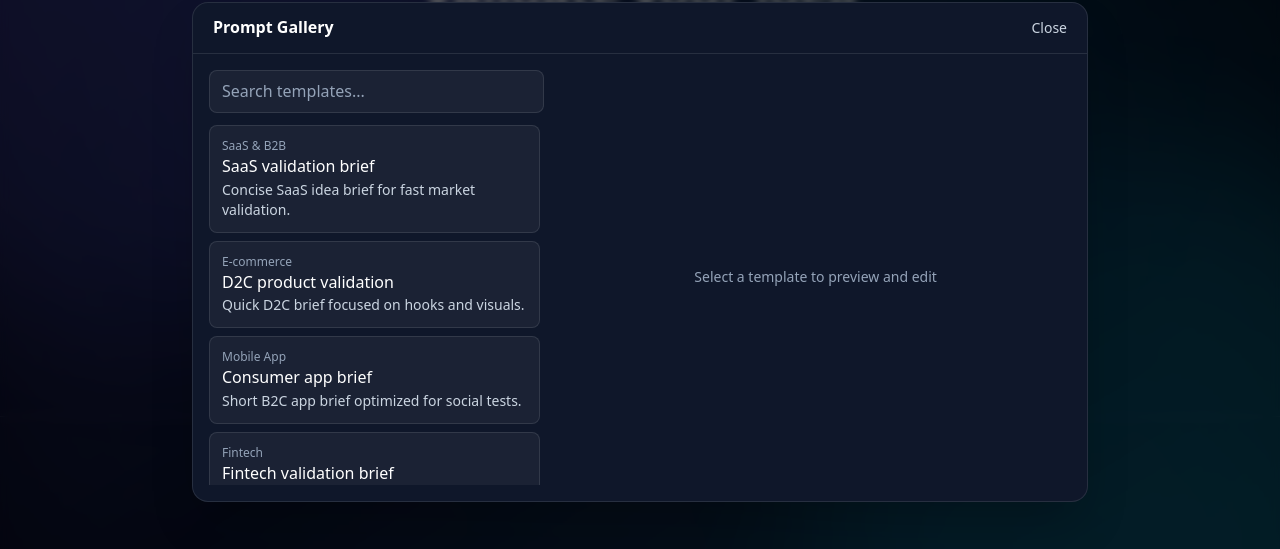
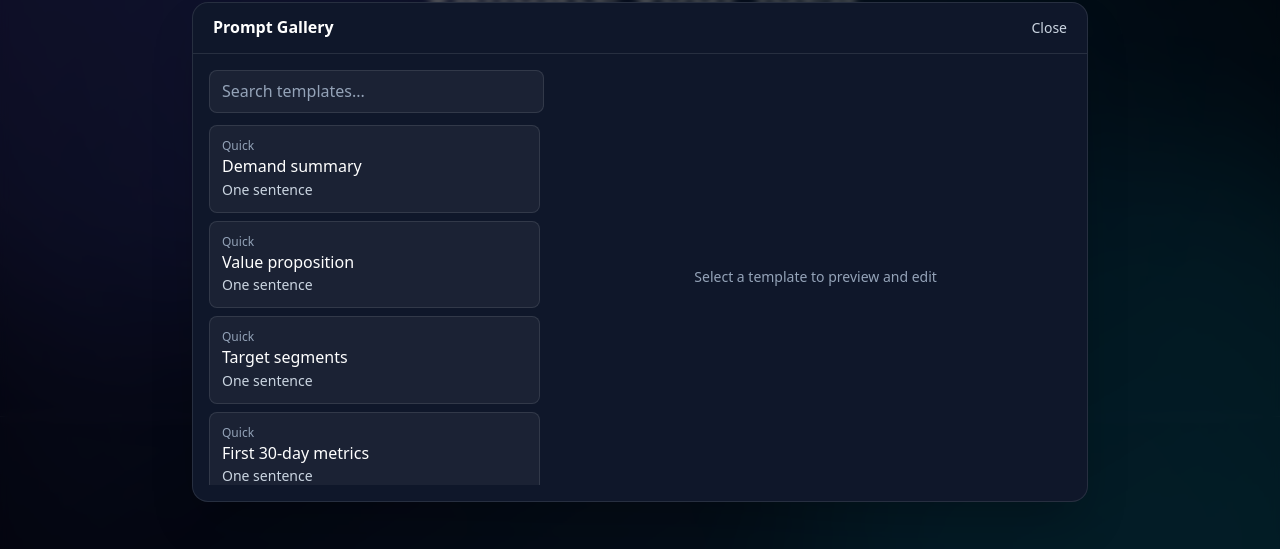
Before and after one commit to kptbarbarossa/validationly, a React (Vite) app: page / in a window 1280 px wide. Both pictures are taken after a click on the button "Prompt Gallery". Shown: the part 148-697 px from the top of the page. Built offline with nearby package versions, Linux system fonts and the light colour scheme; no server answers.

Commit message:
Prompt Gallery simplified to one-line prompts in modal; remove gallery block from ResultsPage; keep dark mode dashboard

```diff
--- a/src/components/PromptGallery.tsx
+++ b/src/components/PromptGallery.tsx
@@ -16,6 +16,20 @@ type PromptTemplate = {
 };
 
 const TEMPLATES: PromptTemplate[] = [
+    { id: 'ol-en-1', category: 'Quick', title: 'Demand summary', description: 'One sentence', content: 'Summarize market demand in one sentence for: {idea}', tags: ['one-liner'] },
+    { id: 'ol-en-2', category: 'Quick', title: 'Value proposition', description: 'One sentence', content: 'Write a one‑sentence value proposition for this idea', tags: ['one-liner'] },
+    { id: 'ol-en-3', category: 'Quick', title: 'Target segments', description: 'One sentence', content: 'List 3 target customer segments in one line', tags: ['one-liner'] },
+    { id: 'ol-en-4', category: 'Quick', title: 'First 30‑day metrics', description: 'One sentence', content: 'Give 3 metrics to validate in the first 30 days', tags: ['one-liner'] },
+    { id: 'ol-en-5', category: 'Quick', title: 'Acquisition channels', description: 'One sentence', content: 'Suggest 3 high‑impact acquisition channels', tags: ['one-liner'] },
+    { id: 'ol-en-6', category: 'Quick', title: 'Investor pitch', description: 'One sentence', content: 'Write a one‑sentence investor pitch for this idea', tags: ['one-liner'] },
+    { id: 'ol-en-7', category: 'Quick', title: 'Risks', description: 'One sentence', content: 'List 3 primary risks in one line', tags: ['one-liner'] },
+    { id: 'ol-tr-1', category: 'Hızlı', title: 'Talep özeti', description: 'Tek cümle', content: 'Bu fikrin pazar talebini tek cümlede özetle: {fikir}', tags: ['tek-cumle'] },
+    { id: 'ol-tr-2', category: 'Hızlı', title: 'Değer önerisi', description: 'Tek cümle', content: 'Bu fikrin 1 cümlelik değer önerisini yaz', tags: ['tek-cumle'] },
+    { id: 'ol-tr-3', category: 'Hızlı', title: 'Hedef segmentler', description: 'Tek cümle', content: '3 hedef müşteri segmentini tek cümlede listele', tags: ['tek-cumle'] },
+    { id: 'ol-tr-4', category: 'Hızlı', title: 'İlk 30 gün metrikleri', description: 'Tek cümle', content: 'İlk 30 günde test edilmesi gereken 3 metriği yaz', tags: ['tek-cumle'] },
+    { id: 'ol-tr-5', category: 'Hızlı', title: 'Edinim kanalları', description: 'Tek cümle', content: 'En yüksek etkili 3 edinim kanalını tek cümlede öner', tags: ['tek-cumle'] },
+    { id: 'ol-tr-6', category: 'Hızlı', title: 'Yatırımcı pitch', description: 'Tek cümle', content: 'Bu fikir için 1 cümlelik yatırımcı pitch yaz', tags: ['tek-cumle'] },
+    { id: 'ol-tr-7', category: 'Hızlı', title: 'Riskler', description: 'Tek cümle', content: 'Bu fikrin 3 ana riskini tek cümlede yaz', tags: ['tek-cumle'] },
 	{
 		id: 'saas-b2b-basic',
 		category: 'SaaS & B2B',
--- a/src/pages/ResultsPage.tsx
+++ b/src/pages/ResultsPage.tsx
@@ -318,37 +318,6 @@ export default function ResultsPage() {
                         </div>
                     )}
 
-                    {/* Prompt Gallery - One-line prompts */}
-                    <div className="mb-8">
-                        <h2 className="text-xl font-semibold text-white mb-6 flex items-center justify-between">
-                            <span className="flex items-center gap-2">
-                                <svg className="w-5 h-5 text-fuchsia-400" viewBox="0 0 20 20" fill="currentColor">
-                                    <path d="M4 3h12a1 1 0 011 1v9a1 1 0 01-1 1H8l-4 3V4a1 1 0 011-1z" />
-                                </svg>
-                                {isTR ? 'Prompt Galerisi' : 'Prompt Gallery'}
-                            </span>
-                            <span className="text-xs px-2 py-1 rounded bg-slate-700 text-slate-300">
-                                {isTR ? 'Tek cümle' : 'One‑liners'}
-                            </span>
-                        </h2>
-
-                        <div className="grid grid-cols-1 md:grid-cols-2 lg:grid-cols-3 gap-4">
-                            {prompts.map((p, idx) => (
-                                <div key={idx} className="bg-slate-800 border border-slate-700 rounded-xl p-4 flex items-start justify-between gap-3">
-                                    <div className="text-slate-300 text-sm leading-relaxed">
-                                        {p}
-                                    </div>
-                                    <button
-                                        onClick={() => handleCopyPrompt(p, idx)}
-                                        className={`flex-shrink-0 px-3 py-2 rounded-md text-xs font-medium transition-colors ${copiedIndex===idx ? 'bg-emerald-600 text-white' : 'bg-slate-700 hover:bg-slate-600 text-slate-200'}`}
-                                    >
-                                        {copiedIndex===idx ? (isTR ? 'Kopyalandı' : 'Copied') : (isTR ? 'Kopyala' : 'Copy')}
-                                    </button>
-                                </div>
-                            ))}
-                        </div>
-                    </div>
-
                     {/* Post Suggestions Section */}
                     <div className="mb-8">
                         <h2 className="text-xl font-semibold text-white mb-6 flex items-center gap-2">
```
